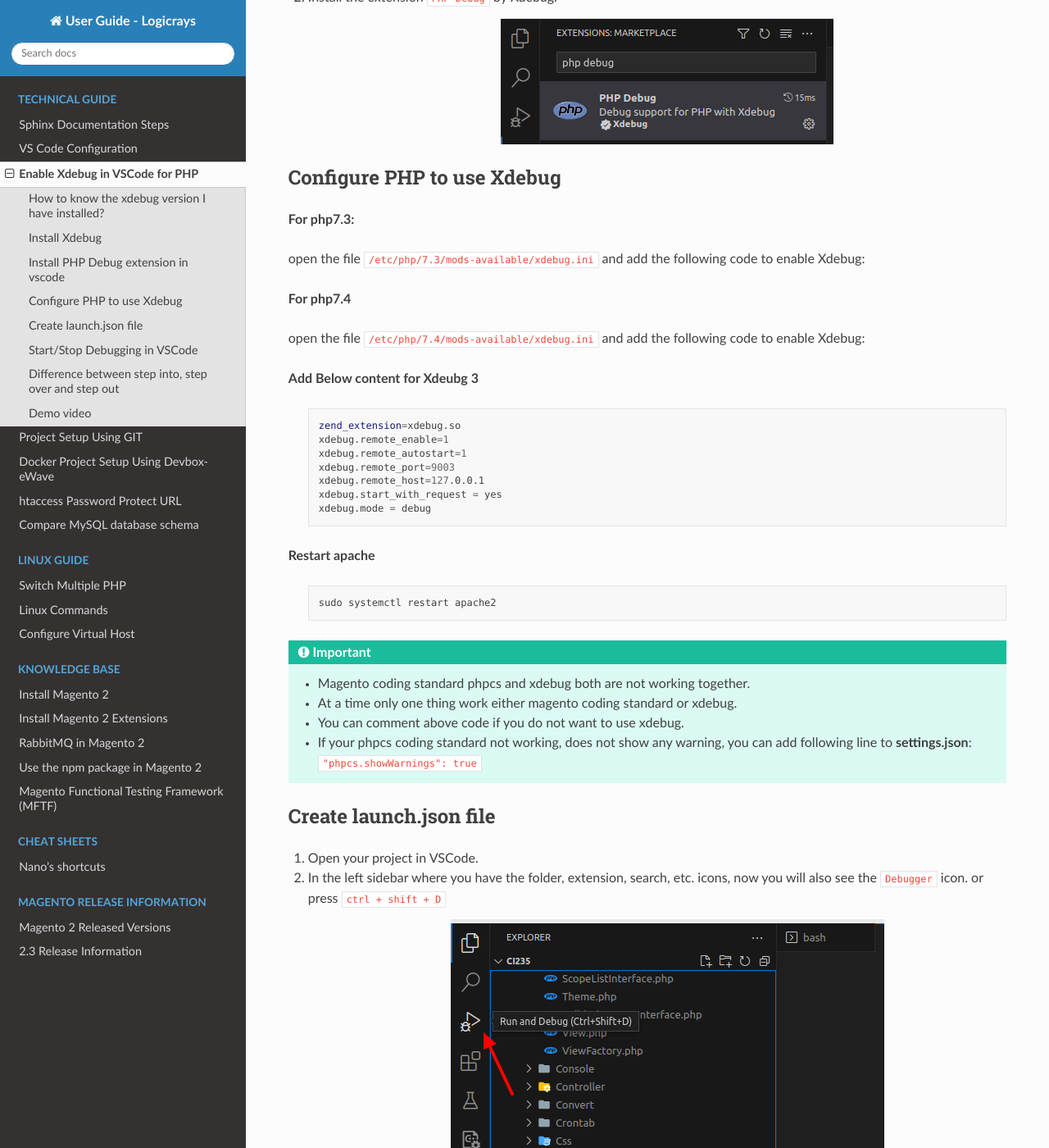
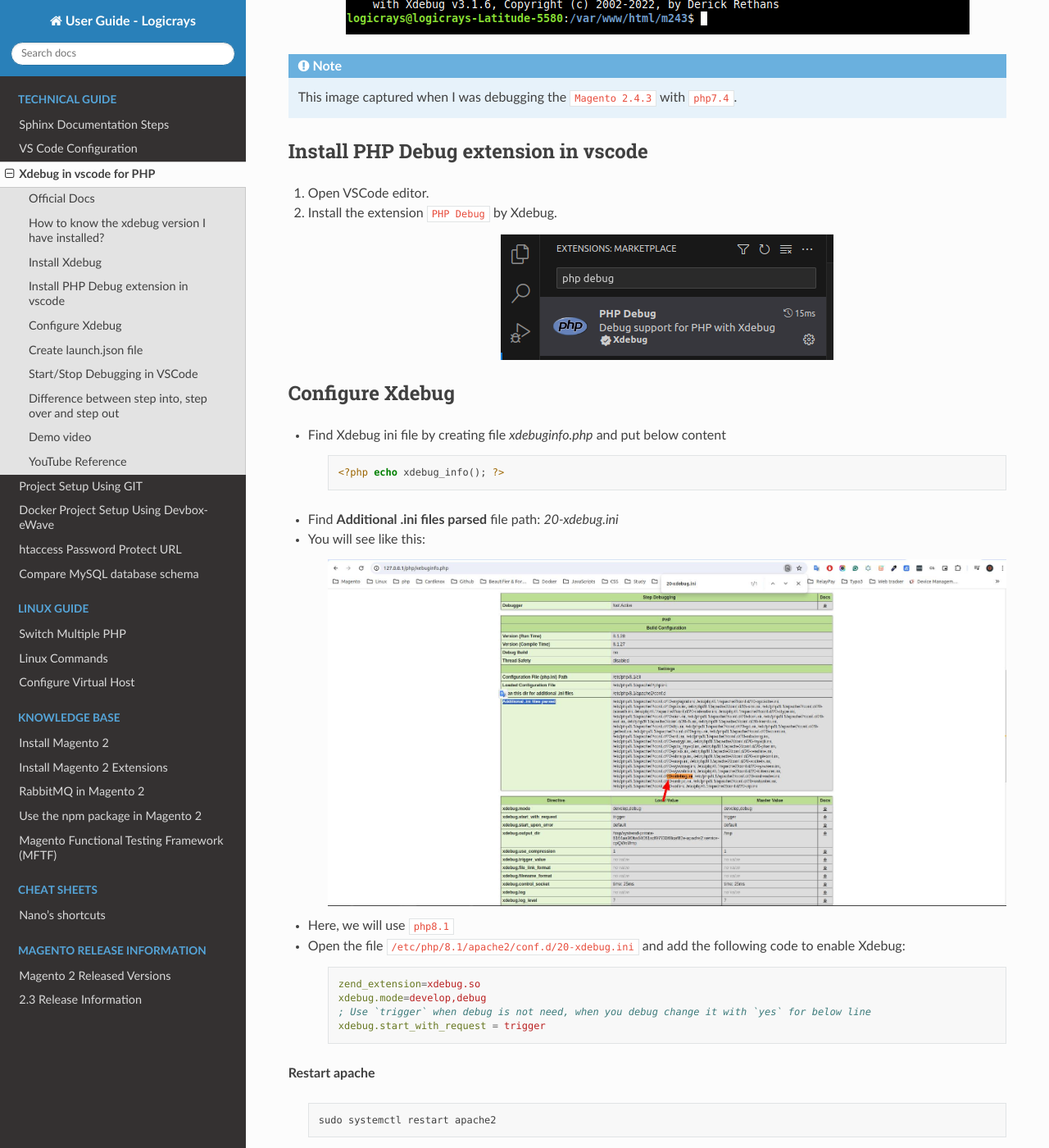
Before and after one commit to dipakp-logicrays/dipakp-docs, a Sphinx documentation site: the page built from docs/technical-guides/xdebug-vscode/index.rst, in a window 1280 px wide and 1400 px high, scrolled down 1216 px. Shown: the whole window at 82% size. Built offline with Sphinx 7.4.7 and the Read the Docs theme 2.0.0, drawn with Linux system fonts in a browser that asks for light colours; some of the changed text lies outside the part shown.

Commit message:
Update doc: xdebug in vscode

```diff
--- a/docs/technical-guides/xdebug-vscode/index.rst
+++ b/docs/technical-guides/xdebug-vscode/index.rst
@@ -1,10 +1,16 @@
-Enable Xdebug in VSCode for PHP
-===============================
+Xdebug in vscode for PHP
+========================
 
 Xdebug is a PHP extension that provides debugging and profiling capabilities.
 This article shows how you can enable and use Xdebug in the VSCode code editor.
 
+Official Docs
+-------------
+
 **Official doc for Xdebug 3 — Documentation**: https://xdebug.org/docs/
+
+**Install xdebug**:https://xdebug.org/docs/install
+
 
 How to know the xdebug version I have installed?
 ------------------------------------------------
@@ -14,20 +20,19 @@
 .. figure:: images/if-xdebug-not-installed.png
     :align: center
 
+.. note::
+    This image captured when I was testing the ``Magento 2.4.3`` with ``php7.4``.
+
 Install Xdebug
 --------------
 
-**Reference link**: https://xdebug.org/docs/install
-
-**For PHP7.3**
+**For PHP8.1**
     .. code-block:: bash
 
-        sudo apt-get install php7.3-xdebug
+        sudo apt-get install php8.1-xdebug
 
-**For PHP7.4**
-    .. code-block:: bash
-
-        sudo apt-get install php7.4-xdebug
+.. note::
+    We will use php8.1 for debugging, You can change accoring to your php version.
 
 **Restart apache**
     .. code-block:: bash
@@ -38,6 +43,10 @@
 
     .. figure:: images/xdebug-installed.png
         :align: center
+
+.. note::
+    This image captured when I was debugging the ``Magento 2.4.3`` with ``php7.4``.
+
 
 Install PHP Debug extension in vscode
 -------------------------------------
@@ -50,41 +59,39 @@
         :align: center
 
 
-Configure PHP to use Xdebug
----------------------------
+Configure Xdebug
+----------------
 
-**For php7.3:**
+- Find Xdebug ini file by creating file `xdebuginfo.php` and put below content
 
-open the file ``/etc/php/7.3/mods-available/xdebug.ini`` and add the following code to enable Xdebug:
+    .. code-block:: php
 
-**For php7.4**
+        <?php echo xdebug_info(); ?>
 
-open the file ``/etc/php/7.4/mods-available/xdebug.ini`` and add the following code to enable Xdebug:
 
-**Add Below content for Xdeubg 3**
+- Find **Additional .ini files parsed** file path: `20-xdebug.ini`
 
-    .. code-block:: bash
+- You will see like this:
+
+    .. figure:: images/php-xdebug-ini-file-path.jpg
+        :align: center
+
+- Here, we will use ``php8.1``
+
+- Open the file ``/etc/php/8.1/apache2/conf.d/20-xdebug.ini`` and add the following code to enable Xdebug:
+
+    .. code-block:: ini
 
         zend_extension=xdebug.so
-        xdebug.remote_enable=1
-        xdebug.remote_autostart=1
-        xdebug.remote_port=9003
-        xdebug.remote_host=127.0.0.1
-        xdebug.start_with_request = yes
-        xdebug.mode = debug
+        xdebug.mode=develop,debug
+        ; Use `trigger` when debug is not need, when you debug change it with `yes` for below line
+        xdebug.start_with_request = trigger
 
 **Restart apache**
 
     .. code-block:: bash
 
         sudo systemctl restart apache2
-
-.. important::
-
-        * Magento coding standard phpcs and xdebug both are not working together.
-        * At a time only one thing work either magento coding standard or xdebug.
-        * You can comment above code if you do not want to use xdebug.
-        * If your phpcs coding standard not working, does not show any warning, you can add following line to **settings.json**:  ``"phpcs.showWarnings": true``
 
 Create launch.json file
 -----------------------
@@ -108,7 +115,7 @@
 
 #. This will create a file ``.vscode/launch.json`` with the required configuration settings auto-loaded. Add below content after ``"port":9003`` in ``configuration`` section
 
-    .. code-block:: bash
+    .. code-block:: json
 
         "pathMappings": {
             "/var/www/html/<your_project_directory_name>": "${workspaceFolder}"
@@ -120,6 +127,40 @@
     **pathMappings**: A list of server paths mapping to the local source paths on your machine.
 
     Path mapping is used to make VS Code map the files on the server to the right files on your local machine.
+
+    - My ``vscode/launch.json`` file example:
+
+        .. code-block:: json
+
+            {
+                "version": "0.2.0",
+                "configurations": [
+                    {
+                        "name": "Listen for Xdebug",
+                        "type": "php",
+                        "request": "launch",
+                        "port": 9003,
+                        "pathMappings": {
+                            "/var/www/html/ci244p2": "${workspaceFolder}"
+                        },
+                    },
+                    {
+                        "name": "Launch currently open script",
+                        "type": "php",
+                        "request": "launch",
+                        "program": "${file}",
+                        "cwd": "${fileDirname}",
+                        "port": 0,
+                        "runtimeArgs": [
+                            "-dxdebug.start_with_request=yes"
+                        ],
+                        "env": {
+                            "XDEBUG_MODE": "debug,develop",
+                            "XDEBUG_CONFIG": "remote_port=${port}"
+                        }
+                    }
+                ]
+            }
 
 
     .. note::
@@ -163,23 +204,31 @@
 Step Into
     - In the debugging process, you reached a function call.
     - You clicked on the ``Step Into`` button.
-    - The debugger will go inside that function and you can see how the function is executing line by line till it returns.
+    - The **debugger will go inside that function** and you can see how the **function is executing line by line** till it returns.
     - After it returns, the debugger takes you back to the next line right after your initial function call.
 
 Step Over
     - In the debugging process, you reached a function call.
     - You clicked on the ``Step Over`` button.
-    - The debugger just executes it like a black box, returns the result, and goes to the next line.
+    - The debugger just executes it like a black box, **returns the result, and goes to the next line**.
     - You cannot see how the function was executed.
 
 Step Out
     - In the debugging process, you reached a function call.
     - You clicked on the “Step Into” button.
     - The debugger will go inside that function and you can see how the function is executing line by line till it returns.
-    - Now, if you don’t want to see the line-by-line execution of this function and want to return back early to the previous function, then you can click “Step Out”.
+    - Now, **if you don’t want to see the line-by-line execution of this function and want to return back early to the previous function, then you can click** “Step Out”.
     - The debugger will go back to the next line of your previous function call.
 
 Demo video
 ----------
 
 :Reference video: https://jumpshare.com/v/9n0Atl1NnLrLNrZWvGJw
+
+YouTube Reference
+-----------------
+**Xdebug 3: Setting up Apache, PHP, VS Code, and Xdebug in 10 minutes** : https://www.youtube.com/watch?v=MmyxWy8jl7U&ab_channel=DerickRethans
+
+**Magento 2 Debugging Tricks - xDebug by Matheus Gontijo**
+    - Debug with ``setData`` , ``DataObject.php`` methods : https://youtu.be/eo8N7e9eEPI
+    - ``MySQL Query``, ``fetchAll``, ``fetchRow``, ``Data Hydrate`` & PHP xDebug: https://youtu.be/xLf3OwpAFhQ
```
Also changed, not shown: docs/technical-guides/xdebug-vscode/images/php-xdebug-ini-file-path.jpg (added).
